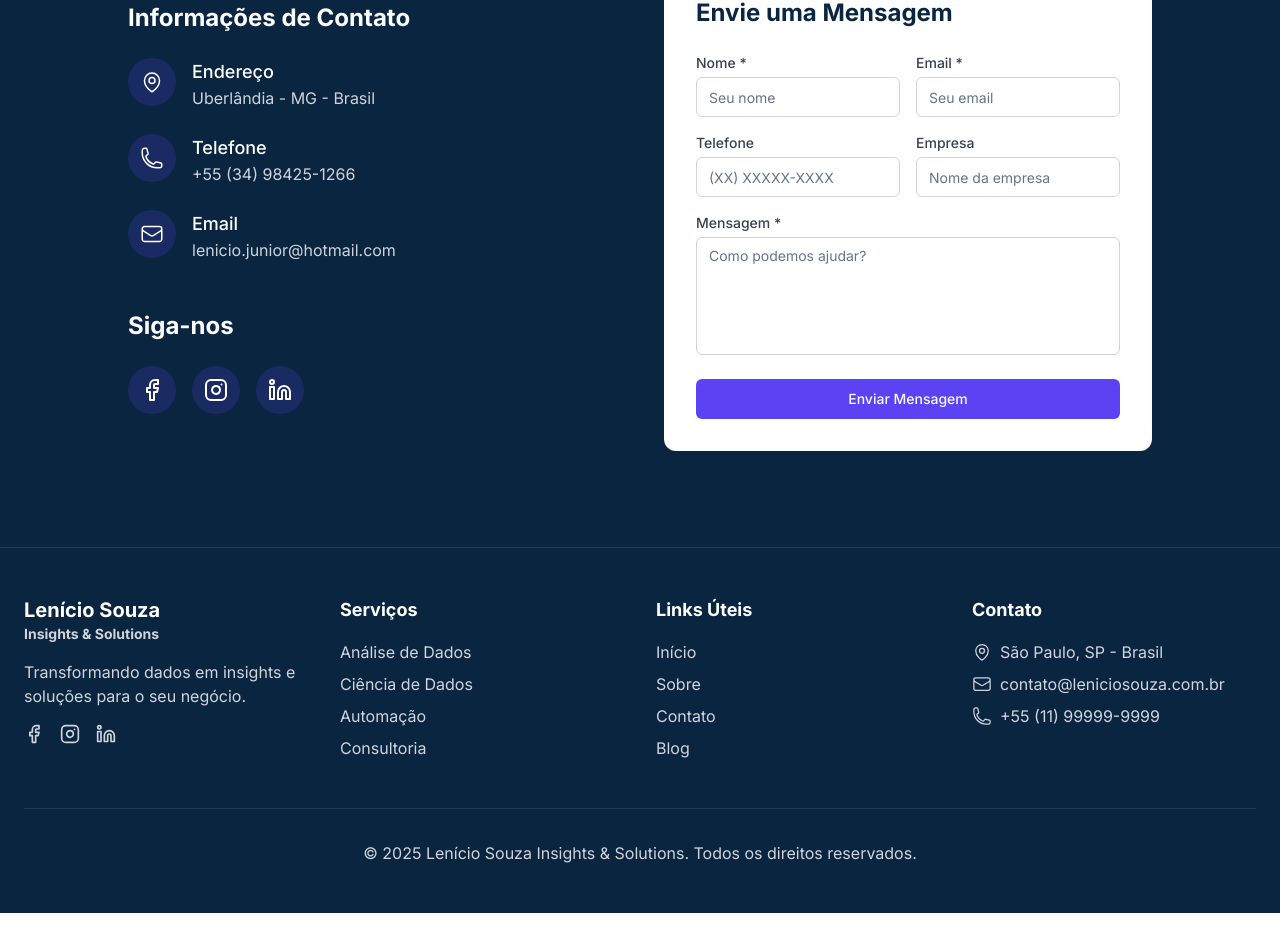
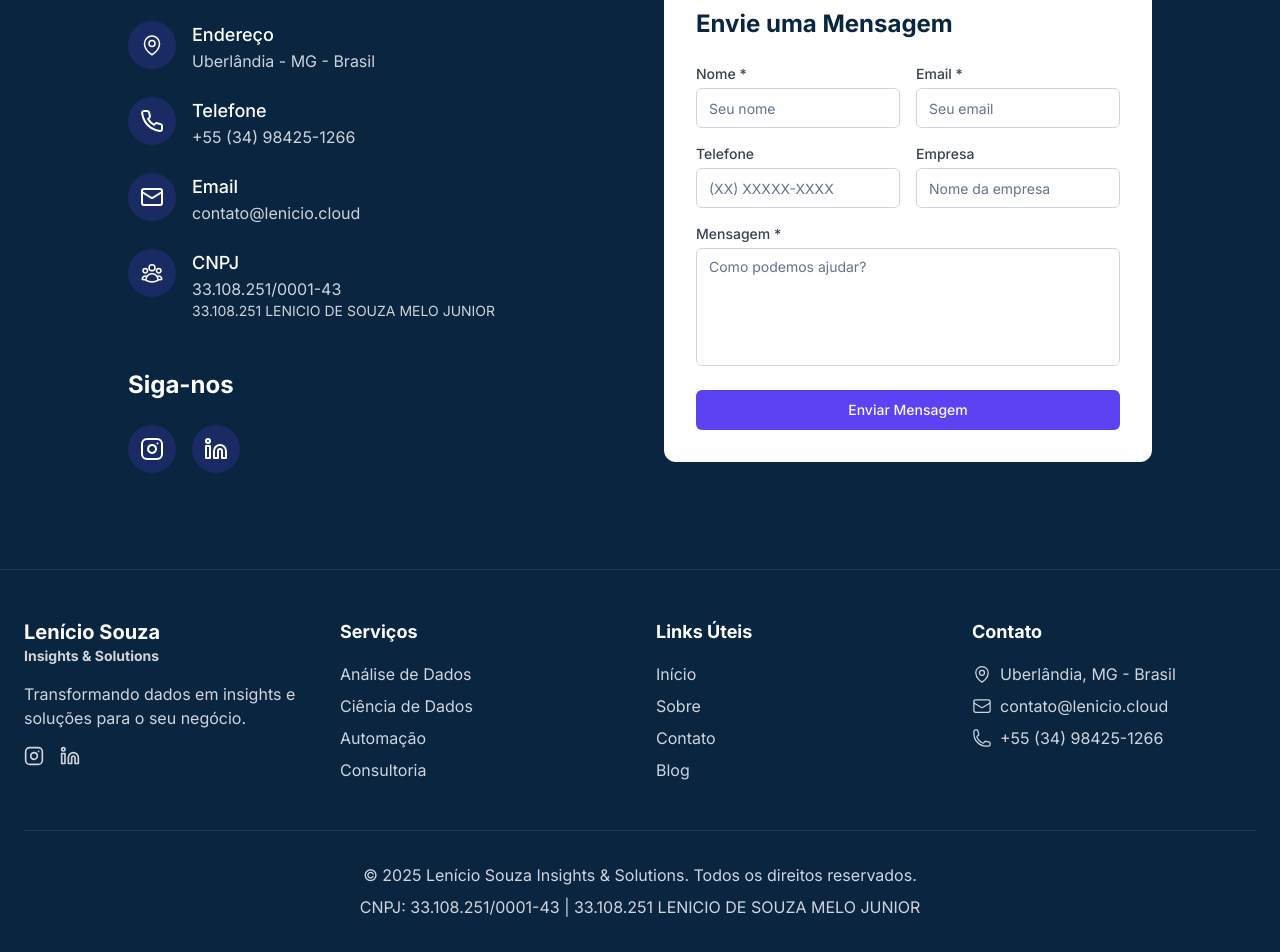
Before and after one commit to lenicio/lenicio-souza-insights-hub, a React (Vite) app: page / in a window 1280 px wide. Shown: the part 2669-3621 px from the top of the page. Before the commit the page ends 3582 px from the top, so only its background shows below. Built offline with nearby package versions, Linux system fonts and the light colour scheme.

Commit message:
Add contact information
Include CNPJ, business name, phone, email, and social media links.

```diff
--- a/src/components/ContactSection.tsx
+++ b/src/components/ContactSection.tsx
@@ -1,8 +1,11 @@
+
 import { useState } from 'react';
 import { Button } from "@/components/ui/button";
 import { Input } from "@/components/ui/input";
 import { Textarea } from "@/components/ui/textarea";
 import { useToast } from "@/components/ui/use-toast";
+import { Mail, Phone, Linkedin, Instagram } from "lucide-react";
+
 const ContactSection = () => {
   const {
     toast
@@ -73,9 +76,7 @@ const ContactSection = () => {
 
               <div className="flex items-start">
                 <div className="h-12 w-12 rounded-full bg-company-purple/20 flex items-center justify-center mr-4">
-                  <svg xmlns="http://www.w3.org/2000/svg" fill="none" viewBox="0 0 24 24" strokeWidth={1.5} stroke="currentColor" className="w-6 h-6">
-                    <path strokeLinecap="round" strokeLinejoin="round" d="M2.25 6.75c0 8.284 6.716 15 15 15h2.25a2.25 2.25 0 002.25-2.25v-1.372c0-.516-.351-.966-.852-1.091l-4.423-1.106c-.44-.11-.902.055-1.173.417l-.97 1.293c-.282.376-.769.542-1.21.38a12.035 12.035 0 01-7.143-7.143c-.162-.441.004-.928.38-1.21l1.293-.97c.363-.271.527-.734.417-1.173L6.963 3.102a1.125 1.125 0 00-1.091-.852H4.5A2.25 2.25 0 002.25 4.5v2.25z" />
-                  </svg>
+                  <Phone className="w-6 h-6" />
                 </div>
                 <div>
                   <h4 className="text-lg font-medium">Telefone</h4>
@@ -85,13 +86,24 @@ const ContactSection = () => {
 
               <div className="flex items-start">
                 <div className="h-12 w-12 rounded-full bg-company-purple/20 flex items-center justify-center mr-4">
+                  <Mail className="w-6 h-6" />
+                </div>
+                <div>
+                  <h4 className="text-lg font-medium">Email</h4>
+                  <p className="opacity-80">contato@lenicio.cloud</p>
+                </div>
+              </div>
+
+              <div className="flex items-start">
+                <div className="h-12 w-12 rounded-full bg-company-purple/20 flex items-center justify-center mr-4">
                   <svg xmlns="http://www.w3.org/2000/svg" fill="none" viewBox="0 0 24 24" strokeWidth={1.5} stroke="currentColor" className="w-6 h-6">
-                    <path strokeLinecap="round" strokeLinejoin="round" d="M21.75 6.75v10.5a2.25 2.25 0 01-2.25 2.25h-15a2.25 2.25 0 01-2.25-2.25V6.75m19.5 0A2.25 2.25 0 0019.5 4.5h-15a2.25 2.25 0 00-2.25 2.25m19.5 0v.243a2.25 2.25 0 01-1.07 1.916l-7.5 4.615a2.25 2.25 0 01-2.36 0L3.32 8.91a2.25 2.25 0 01-1.07-1.916V6.75" />
+                    <path strokeLinecap="round" strokeLinejoin="round" d="M18 18.72a9.094 9.094 0 003.741-.479 3 3 0 00-4.682-2.72m.94 3.198l.001.031c0 .225-.012.447-.037.666A11.944 11.944 0 0112 21c-2.17 0-4.207-.576-5.963-1.584A6.062 6.062 0 016 18.719m12 0a5.971 5.971 0 00-.941-3.197m0 0A5.995 5.995 0 0012 12.75a5.995 5.995 0 00-5.058 2.772m0 0a3 3 0 00-4.681 2.72 8.986 8.986 0 003.74.477m.94-3.197a5.971 5.971 0 00-.94 3.197M15 6.75a3 3 0 11-6 0 3 3 0 016 0zm6 3a2.25 2.25 0 11-4.5 0 2.25 2.25 0 014.5 0zm-13.5 0a2.25 2.25 0 11-4.5 0 2.25 2.25 0 014.5 0z" />
                   </svg>
                 </div>
                 <div>
-                  <h4 className="text-lg font-medium">Email</h4>
-                  <p className="opacity-80">lenicio.junior@hotmail.com</p>
+                  <h4 className="text-lg font-medium">CNPJ</h4>
+                  <p className="opacity-80">33.108.251/0001-43</p>
+                  <p className="opacity-80 text-sm">33.108.251 LENICIO DE SOUZA MELO JUNIOR</p>
                 </div>
               </div>
             </div>
@@ -99,24 +111,11 @@ const ContactSection = () => {
             <div className="mt-12">
               <h3 className="text-2xl font-bold mb-6">Siga-nos</h3>
               <div className="flex space-x-4">
-                <a href="#" className="h-12 w-12 rounded-full bg-company-purple/20 hover:bg-company-purple/40 flex items-center justify-center transition-colors">
-                  <svg xmlns="http://www.w3.org/2000/svg" width="24" height="24" viewBox="0 0 24 24" fill="none" stroke="currentColor" strokeWidth="2" strokeLinecap="round" strokeLinejoin="round">
-                    <path d="M18 2h-3a5 5 0 0 0-5 5v3H7v4h3v8h4v-8h3l1-4h-4V7a1 1 0 0 1 1-1h3z"></path>
-                  </svg>
+                <a href="https://www.instagram.com/lenicio_souza/" target="_blank" rel="noopener noreferrer" className="h-12 w-12 rounded-full bg-company-purple/20 hover:bg-company-purple/40 flex items-center justify-center transition-colors">
+                  <Instagram className="w-6 h-6" />
                 </a>
-                <a href="#" className="h-12 w-12 rounded-full bg-company-purple/20 hover:bg-company-purple/40 flex items-center justify-center transition-colors">
-                  <svg xmlns="http://www.w3.org/2000/svg" width="24" height="24" viewBox="0 0 24 24" fill="none" stroke="currentColor" strokeWidth="2" strokeLinecap="round" strokeLinejoin="round">
-                    <rect x="2" y="2" width="20" height="20" rx="5" ry="5"></rect>
-                    <path d="M16 11.37A4 4 0 1 1 12.63 8 4 4 0 0 1 16 11.37z"></path>
-                    <line x1="17.5" y1="6.5" x2="17.51" y2="6.5"></line>
-                  </svg>
-                </a>
-                <a href="#" className="h-12 w-12 rounded-full bg-company-purple/20 hover:bg-company-purple/40 flex items-center justify-center transition-colors">
-                  <svg xmlns="http://www.w3.org/2000/svg" width="24" height="24" viewBox="0 0 24 24" fill="none" stroke="currentColor" strokeWidth="2" strokeLinecap="round" strokeLinejoin="round">
-                    <path d="M16 8a6 6 0 0 1 6 6v7h-4v-7a2 2 0 0 0-2-2 2 2 0 0 0-2 2v7h-4v-7a6 6 0 0 1 6-6z"></path>
-                    <rect x="2" y="9" width="4" height="12"></rect>
-                    <circle cx="4" cy="4" r="2"></circle>
-                  </svg>
+                <a href="https://linkedin.com/in/lenicio" target="_blank" rel="noopener noreferrer" className="h-12 w-12 rounded-full bg-company-purple/20 hover:bg-company-purple/40 flex items-center justify-center transition-colors">
+                  <Linkedin className="w-6 h-6" />
                 </a>
               </div>
             </div>
--- a/src/components/FooterSection.tsx
+++ b/src/components/FooterSection.tsx
@@ -17,19 +17,14 @@ const FooterSection = () => {
               Transformando dados em insights e soluções para o seu negócio.
             </p>
             <div className="flex space-x-4">
-              <a href="#" className="text-gray-300 hover:text-white transition-colors">
-                <svg xmlns="http://www.w3.org/2000/svg" width="20" height="20" viewBox="0 0 24 24" fill="none" stroke="currentColor" strokeWidth="2" strokeLinecap="round" strokeLinejoin="round">
-                  <path d="M18 2h-3a5 5 0 0 0-5 5v3H7v4h3v8h4v-8h3l1-4h-4V7a1 1 0 0 1 1-1h3z"></path>
-                </svg>
-              </a>
-              <a href="#" className="text-gray-300 hover:text-white transition-colors">
+              <a href="https://www.instagram.com/lenicio_souza/" target="_blank" rel="noopener noreferrer" className="text-gray-300 hover:text-white transition-colors">
                 <svg xmlns="http://www.w3.org/2000/svg" width="20" height="20" viewBox="0 0 24 24" fill="none" stroke="currentColor" strokeWidth="2" strokeLinecap="round" strokeLinejoin="round">
                   <rect x="2" y="2" width="20" height="20" rx="5" ry="5"></rect>
                   <path d="M16 11.37A4 4 0 1 1 12.63 8 4 4 0 0 1 16 11.37z"></path>
                   <line x1="17.5" y1="6.5" x2="17.51" y2="6.5"></line>
                 </svg>
               </a>
-              <a href="#" className="text-gray-300 hover:text-white transition-colors">
+              <a href="https://linkedin.com/in/lenicio" target="_blank" rel="noopener noreferrer" className="text-gray-300 hover:text-white transition-colors">
                 <svg xmlns="http://www.w3.org/2000/svg" width="20" height="20" viewBox="0 0 24 24" fill="none" stroke="currentColor" strokeWidth="2" strokeLinecap="round" strokeLinejoin="round">
                   <path d="M16 8a6 6 0 0 1 6 6v7h-4v-7a2 2 0 0 0-2-2 2 2 0 0 0-2 2v7h-4v-7a6 6 0 0 1 6-6z"></path>
                   <rect x="2" y="9" width="4" height="12"></rect>
@@ -67,19 +62,19 @@ const FooterSection = () => {
                   <path strokeLinecap="round" strokeLinejoin="round" d="M15 10.5a3 3 0 11-6 0 3 3 0 016 0z" />
                   <path strokeLinecap="round" strokeLinejoin="round" d="M19.5 10.5c0 7.142-7.5 11.25-7.5 11.25S4.5 17.642 4.5 10.5a7.5 7.5 0 1115 0z" />
                 </svg>
-                <span className="text-gray-300">São Paulo, SP - Brasil</span>
+                <span className="text-gray-300">Uberlândia, MG - Brasil</span>
               </li>
               <li className="flex items-center">
                 <svg className="mr-2 h-5 w-5 text-gray-300" xmlns="http://www.w3.org/2000/svg" fill="none" viewBox="0 0 24 24" strokeWidth={1.5} stroke="currentColor">
                   <path strokeLinecap="round" strokeLinejoin="round" d="M21.75 6.75v10.5a2.25 2.25 0 01-2.25 2.25h-15a2.25 2.25 0 01-2.25-2.25V6.75m19.5 0A2.25 2.25 0 0019.5 4.5h-15a2.25 2.25 0 00-2.25 2.25m19.5 0v.243a2.25 2.25 0 01-1.07 1.916l-7.5 4.615a2.25 2.25 0 01-2.36 0L3.32 8.91a2.25 2.25 0 01-1.07-1.916V6.75" />
                 </svg>
-                <span className="text-gray-300">contato@leniciosouza.com.br</span>
+                <span className="text-gray-300">contato@lenicio.cloud</span>
               </li>
               <li className="flex items-center">
                 <svg className="mr-2 h-5 w-5 text-gray-300" xmlns="http://www.w3.org/2000/svg" fill="none" viewBox="0 0 24 24" strokeWidth={1.5} stroke="currentColor">
                   <path strokeLinecap="round" strokeLinejoin="round" d="M2.25 6.75c0 8.284 6.716 15 15 15h2.25a2.25 2.25 0 002.25-2.25v-1.372c0-.516-.351-.966-.852-1.091l-4.423-1.106c-.44-.11-.902.055-1.173.417l-.97 1.293c-.282.376-.769.542-1.21.38a12.035 12.035 0 01-7.143-7.143c-.162-.441.004-.928.38-1.21l1.293-.97c.363-.271.527-.734.417-1.173L6.963 3.102a1.125 1.125 0 00-1.091-.852H4.5A2.25 2.25 0 002.25 4.5v2.25z" />
                 </svg>
-                <span className="text-gray-300">+55 (11) 99999-9999</span>
+                <span className="text-gray-300">+55 (34) 98425-1266</span>
               </li>
             </ul>
           </div>
@@ -87,6 +82,7 @@ const FooterSection = () => {
 
         <div className="mt-12 pt-8 border-t border-white/10 text-center">
           <p className="text-gray-300">© {currentYear} Lenício Souza Insights & Solutions. Todos os direitos reservados.</p>
+          <p className="text-gray-300 mt-2">CNPJ: 33.108.251/0001-43 | 33.108.251 LENICIO DE SOUZA MELO JUNIOR</p>
         </div>
       </div>
     </footer>
```
